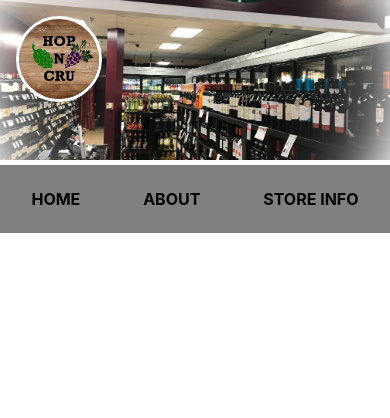
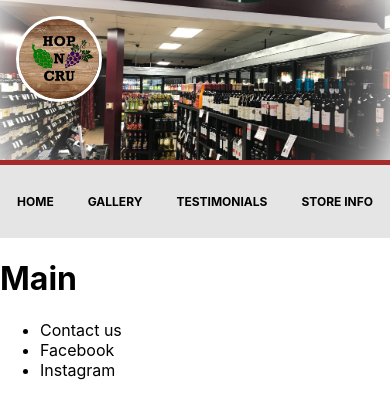
Before and after one commit to ClaytonONeill/Hop-N-Cru, a React (Create React App) app: page / in a window 390 px wide. Shown: the top 418 px of the page. Built offline with nearby package versions, Linux system fonts and the light colour scheme.

Commit message:
added the footer and main components to the app

```diff
--- a/src/App.js
+++ b/src/App.js
@@ -1,6 +1,7 @@
 import React, { Component } from 'react';
 import Header from './components/header.js'
-
+import Main from './components/main.js'
+import Footer from './components/footer.js'
 
 class App extends Component {
   constructor(props) {
@@ -14,6 +15,8 @@ class App extends Component {
     return  (
       <React.Fragment>
         <Header />
+        <Main />
+        <Footer />
       </React.Fragment>
     )
   }
--- /dev/null
+++ b/src/components/footer.js
@@ -0,0 +1,22 @@
+import React, { Component } from 'react'
+
+
+class Footer extends Component {
+  render()  {
+    return (
+      <React.Fragment>
+        <div id='footer-contain'>
+          <ul id='footer-list'>
+            <li className='footer-list-item'>Contact us</li>
+            <li className='footer-list-item'>Facebook</li>
+            <li className='footer-list-item'>Instagram</li>
+          </ul>
+        </div>
+      </React.Fragment>
+    )
+  }
+}
+
+
+
+export default Footer;
--- a/src/components/header.js
+++ b/src/components/header.js
@@ -14,7 +14,8 @@ class Header extends Component {
         <div id='header-nav'>
           <ul id='nav-items'>
             <li className='nav-list-item'>HOME</li>
-            <li className='nav-list-item'>ABOUT</li>
+            <li className='nav-list-item'>GALLERY</li>
+            <li className='nav-list-item'>TESTIMONIALS</li>
             <li className='nav-list-item'>STORE INFO</li>
           </ul>
         </div>
--- /dev/null
+++ b/src/components/main.js
@@ -0,0 +1,19 @@
+import React, { Component } from 'react'
+
+
+class Main extends Component {
+  render()  {
+    return(
+      <React.Fragment>
+        <div className='main-div-hold'>
+          <h1>Main</h1>
+        </div>
+      </React.Fragment>
+    )
+  }
+}
+
+
+
+
+export default Main
--- a/src/index.css
+++ b/src/index.css
@@ -28,7 +28,7 @@ code {
     background-repeat: no-repeat;
     width: 100%;
     height: 10em;
-    border-bottom: 5px solid white;
+    border-bottom: 5px solid brown;
   }
 
   #logo-image {
@@ -42,7 +42,7 @@ code {
   }
 
   #header-nav {
-    background: grey;
+    background: rgba(0, 0, 0, .1);
     margin-top: 0;
     padding: .5em 0 .5em 0;
   }
@@ -58,11 +58,13 @@ code {
     font-weight: bolder;
     list-style: none;
     transition: .2s ease-in-out;
+    font-size: .75em;
+    padding: 5px;
   }
 
   .nav-list-item:hover  {
       cursor: pointer;
-      background: white;
+      border: 1px solid gold;
   }
 
 
```
